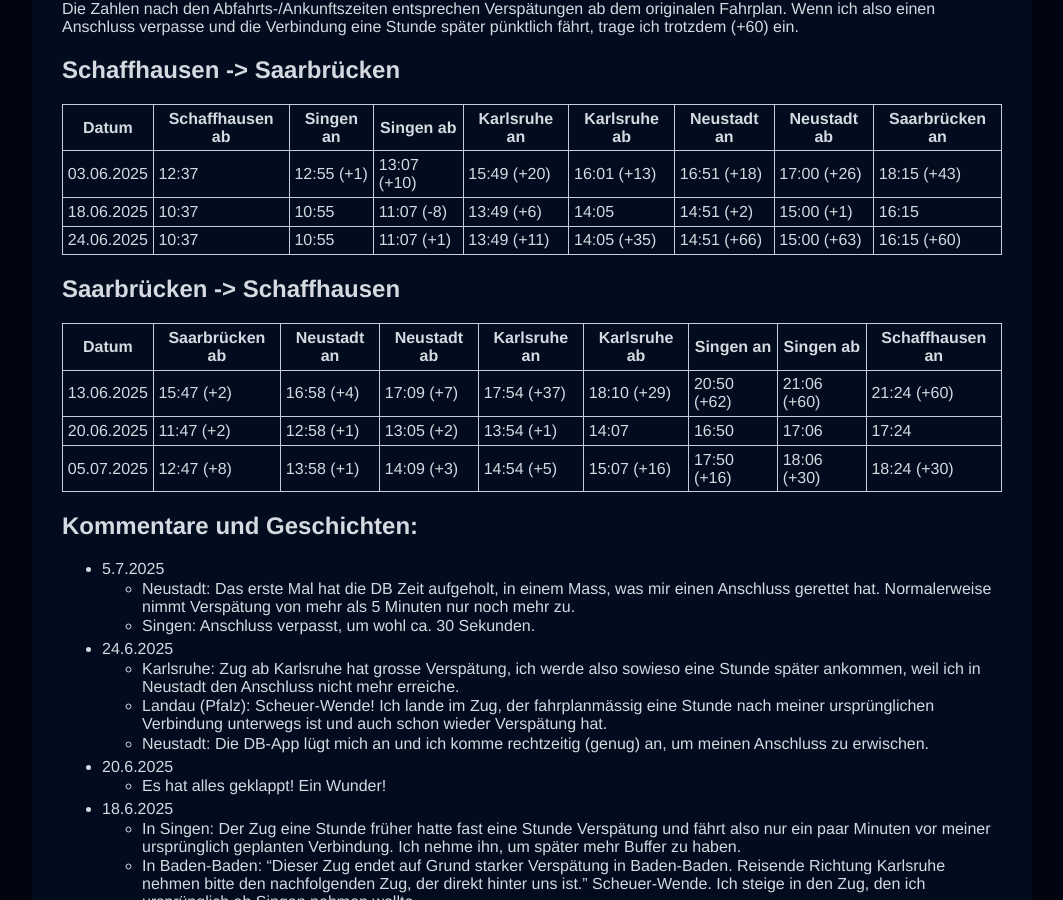
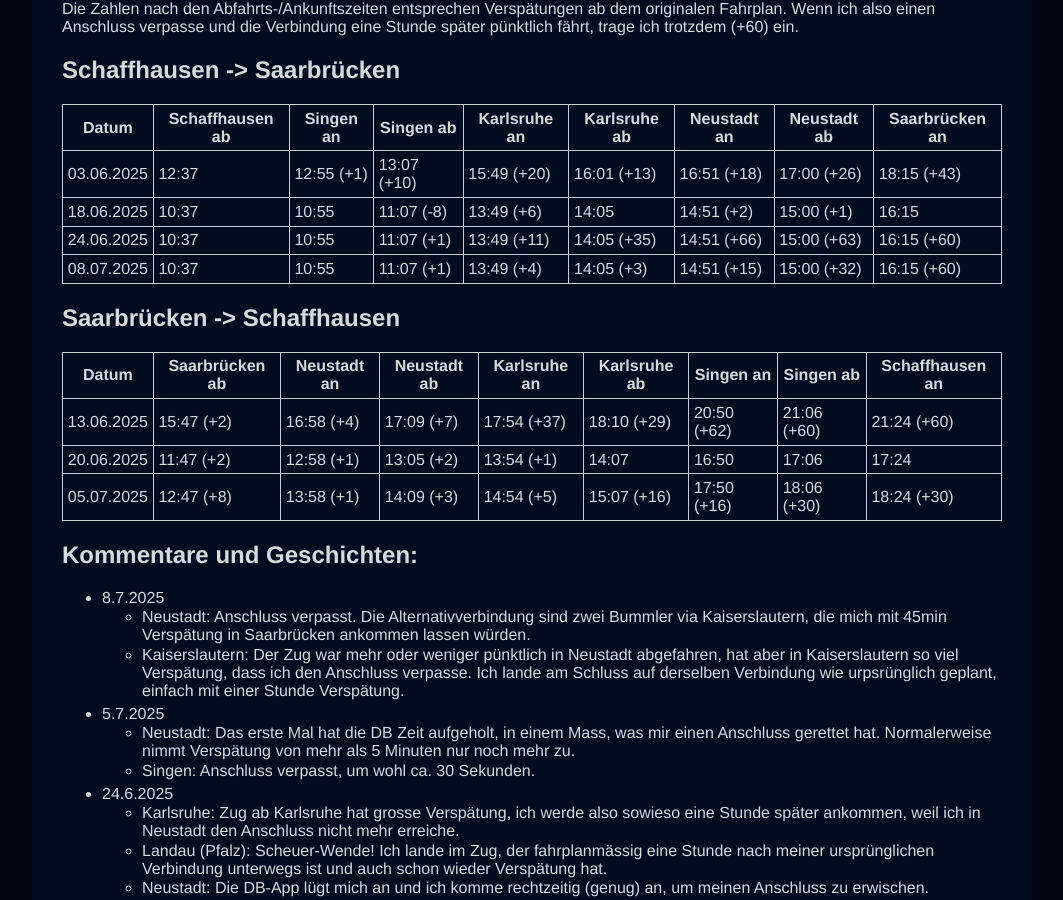
Before and after one commit to riesentoaster/valentinhuber.me, a Jekyll site: the page built from blog/random/_posts/2025-06-03-Spass-mit-der-Deutschen-Bahn.md, in a window 1280 px wide and 900 px high, scrolled down 363 px. Shown: the whole window, without its empty margins (108-1171 px from the left). Built offline with Jekyll 4.4.1, drawn with Linux system fonts in a browser that asks for light colours; nearby versions of some CDN libraries.

Commit message:
More fun with DB

```diff
--- a/blog/random/_posts/2025-06-03-Spass-mit-der-Deutschen-Bahn.md
+++ b/blog/random/_posts/2025-06-03-Spass-mit-der-Deutschen-Bahn.md
@@ -15,6 +15,7 @@
 | 03.06.2025 | 12:37           | 12:55 (+1) | 13:07 (+10) | 15:49 (+20)  | 16:01 (+13)  | 16:51 (+18) | 17:00 (+26) | 18:15 (+43)    |
 | 18.06.2025 | 10:37           | 10:55      | 11:07 (-8)  | 13:49 (+6)   | 14:05        | 14:51 (+2)  | 15:00 (+1)  | 16:15          |
 | 24.06.2025 | 10:37           | 10:55      | 11:07 (+1)  | 13:49 (+11)  | 14:05 (+35)  | 14:51 (+66) | 15:00 (+63) | 16:15 (+60)    |
+| 08.07.2025 | 10:37           | 10:55      | 11:07 (+1)  | 13:49 (+4)   | 14:05 (+3)   | 14:51 (+15) | 15:00 (+32) | 16:15 (+60)    |
 
 
 ## Saarbrücken -> Schaffhausen
@@ -27,6 +28,9 @@
 
 
 ## Kommentare und Geschichten:
+- 8.7.2025
+  - Neustadt: Anschluss verpasst. Die Alternativverbindung sind zwei Bummler via Kaiserslautern, die mich mit 45min Verspätung in Saarbrücken ankommen lassen würden.
+  - Kaiserslautern: Der Zug war mehr oder weniger pünktlich in Neustadt abgefahren, hat aber in Kaiserslautern so viel Verspätung, dass ich den Anschluss verpasse. Ich lande am Schluss auf derselben Verbindung wie urpsrünglich geplant, einfach mit einer Stunde Verspätung.
 - 5.7.2025
   - Neustadt: Das erste Mal hat die DB Zeit aufgeholt, in einem Mass, was mir einen Anschluss gerettet hat. Normalerweise nimmt Verspätung von mehr als 5 Minuten nur noch mehr zu.
   - Singen: Anschluss verpasst, um wohl ca. 30 Sekunden.
```
